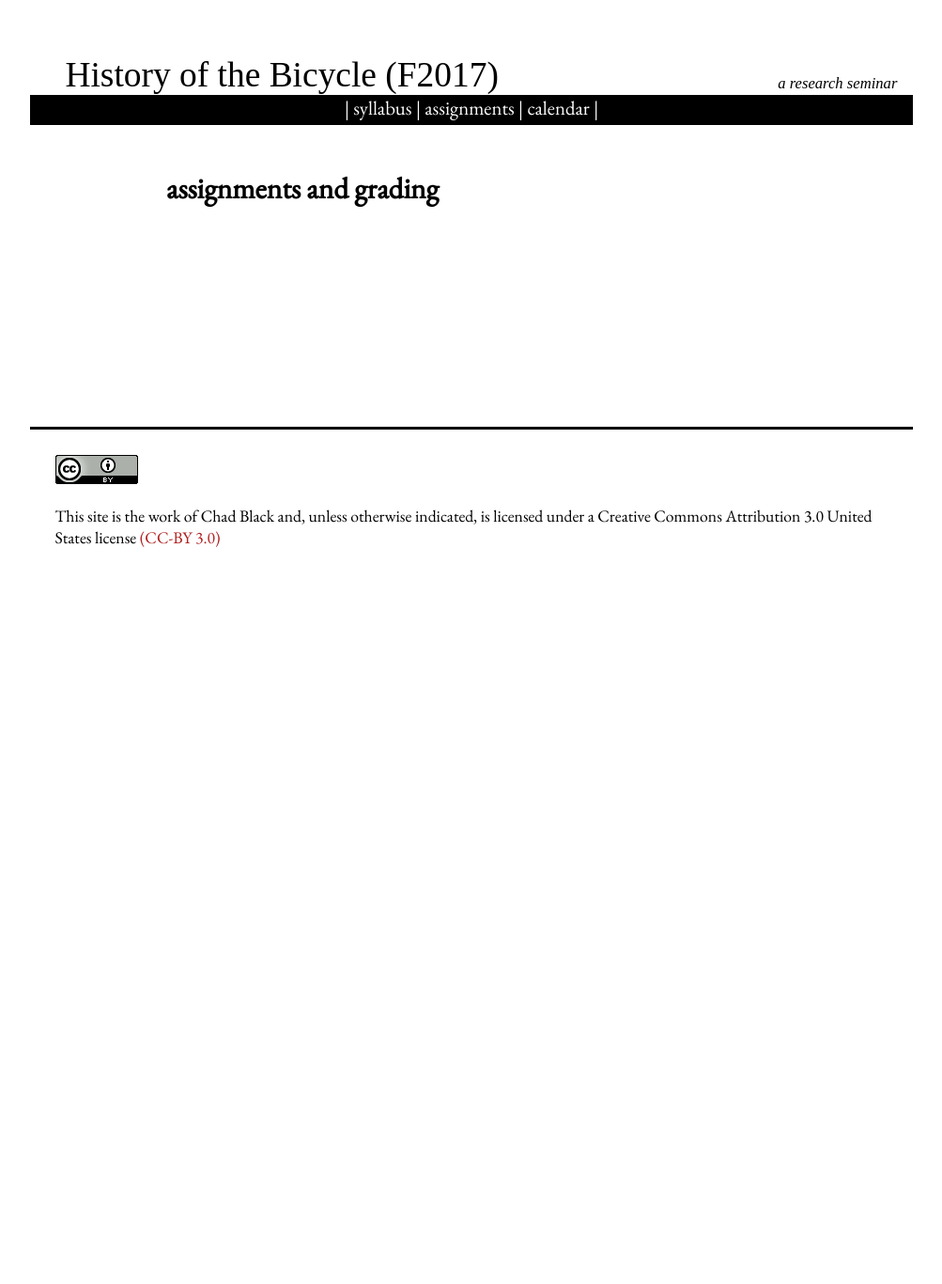
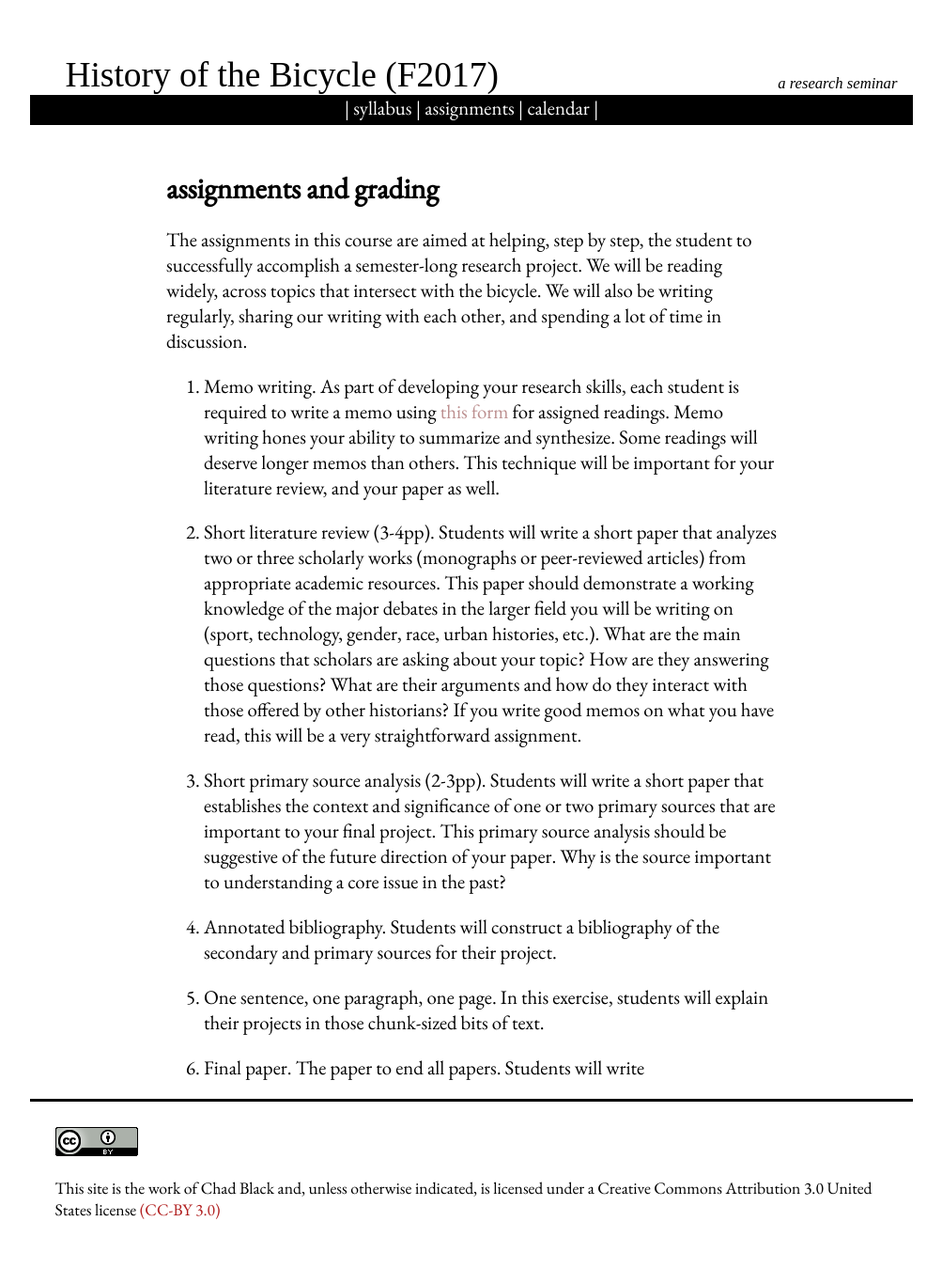
Before and after one commit to chadblack/499F2017, a Jekyll site: the page built from info/assignments.md, in a window 1280 px wide. Shown: the whole page at 94% size, without its empty margins (138-1141 px from the left). Built offline with Jekyll 4.4.1, drawn with Linux system fonts in a browser that asks for light colours; some web fonts are replaced; before the commit the page ends 900 px from its top, so only the background shows below that.

Commit message:
assignments

```diff
--- a/info/assignments.md
+++ b/info/assignments.md
@@ -4,3 +4,40 @@ title: assignments
 ---
 
 # assignments and grading
+
+The assignments in this course are aimed at helping, step by step, the student
+to successfully accomplish a semester-long research project. We will be reading
+widely, across topics that intersect with the bicycle. We will also be writing
+regularly, sharing our writing with each other, and spending a lot of time in
+discussion.
+
+1. Memo writing. As part of developing your research skills, each student is
+required to write a memo using [this form]() for assigned readings. Memo writing
+hones your ability to summarize and synthesize. Some readings will deserve
+longer memos than others. This technique will be important for your literature
+review, and your paper as well.
+
+
+2. Short literature review (3-4pp). Students will write a short paper that
+analyzes two or three scholarly works (monographs or peer-reviewed articles)
+from appropriate academic resources. This paper should demonstrate a working
+knowledge of the major debates in the larger field you will be writing on
+(sport, technology, gender, race, urban histories, etc.). What are the main
+questions that scholars are asking about your topic? How are they answering
+those questions? What are their arguments and how do they interact with those
+offered by other historians? If you write good memos on what you have read, this
+will be a very straightforward assignment.
+
+3. Short primary source analysis (2-3pp). Students will write a short paper that
+establishes the context and significance of one or two primary sources that are
+important to your final project. This primary source analysis should be
+suggestive of the future direction of your paper. Why is the source important to
+understanding a core issue in the past?
+
+4. Annotated bibliography. Students will construct a bibliography of the
+secondary and primary sources for their project.
+
+5. One sentence, one paragraph, one page. In this exercise, students will
+explain their projects in those chunk-sized bits of text.
+
+6. Final paper. The paper to end all papers. Students will write
```
